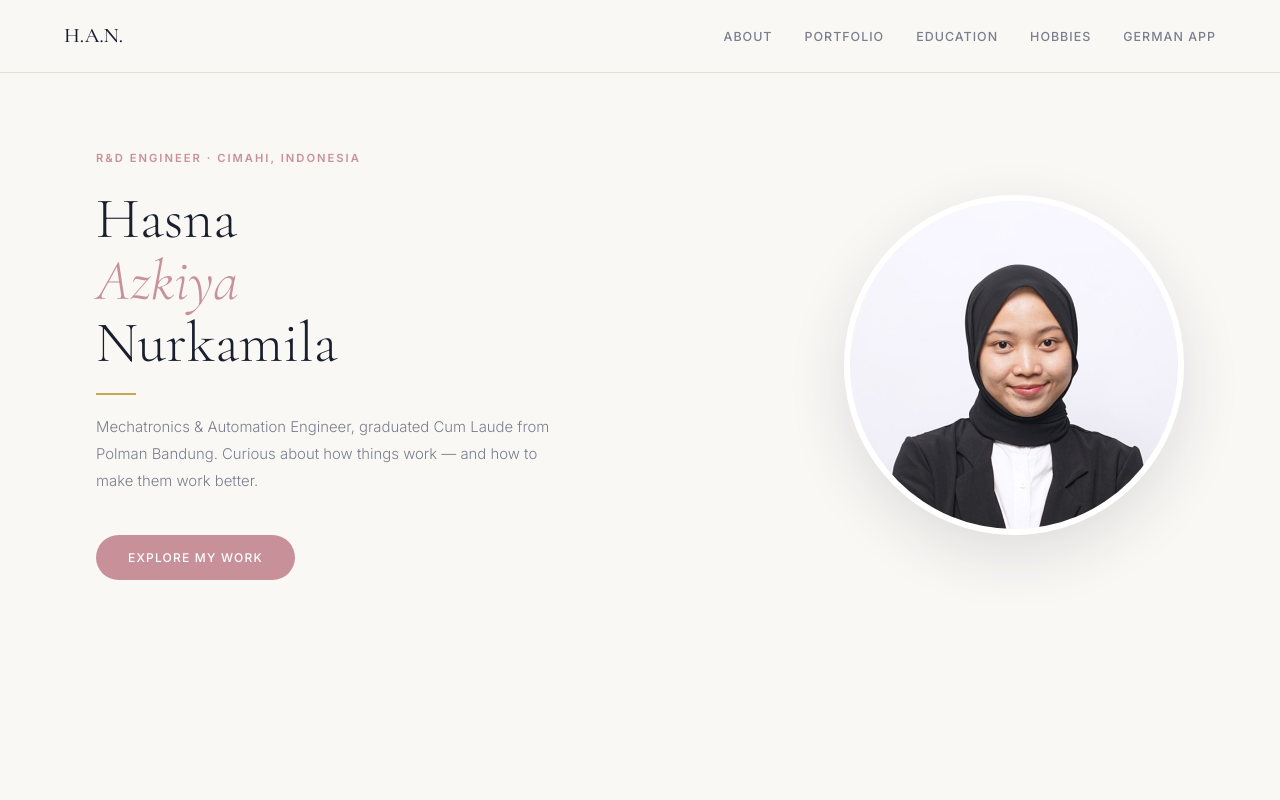
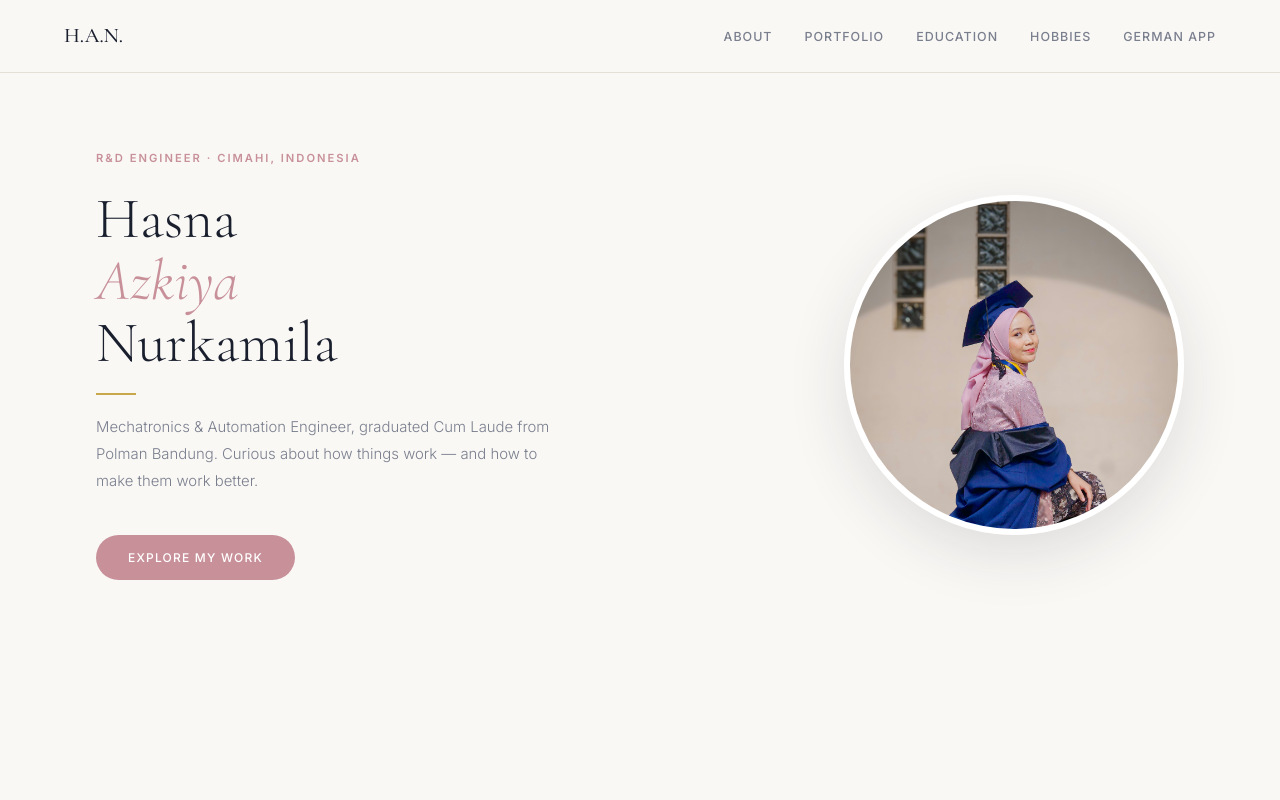
Before and after one commit to azkiya-hasna/hasnaazkiya-personal, a plain HTML site: page index.html in a window 1280 px wide. Shown: the top 800 px of the page. Drawn offline with nearby package versions, Linux system fonts and the light colour scheme.

Commit message:
Update index.html

```diff
--- a/index.html
+++ b/index.html
@@ -368,7 +368,7 @@
   </div>
   <div class="hero-right">
     <div class="hero-photo-wrap">
-      <img src="profile.jpeg" alt="Hasna Azkiya Nurkamila" />
+      <img src="profile.jpg" alt="Hasna Azkiya Nurkamila" />
     </div>
   </div>
 </div>
```
